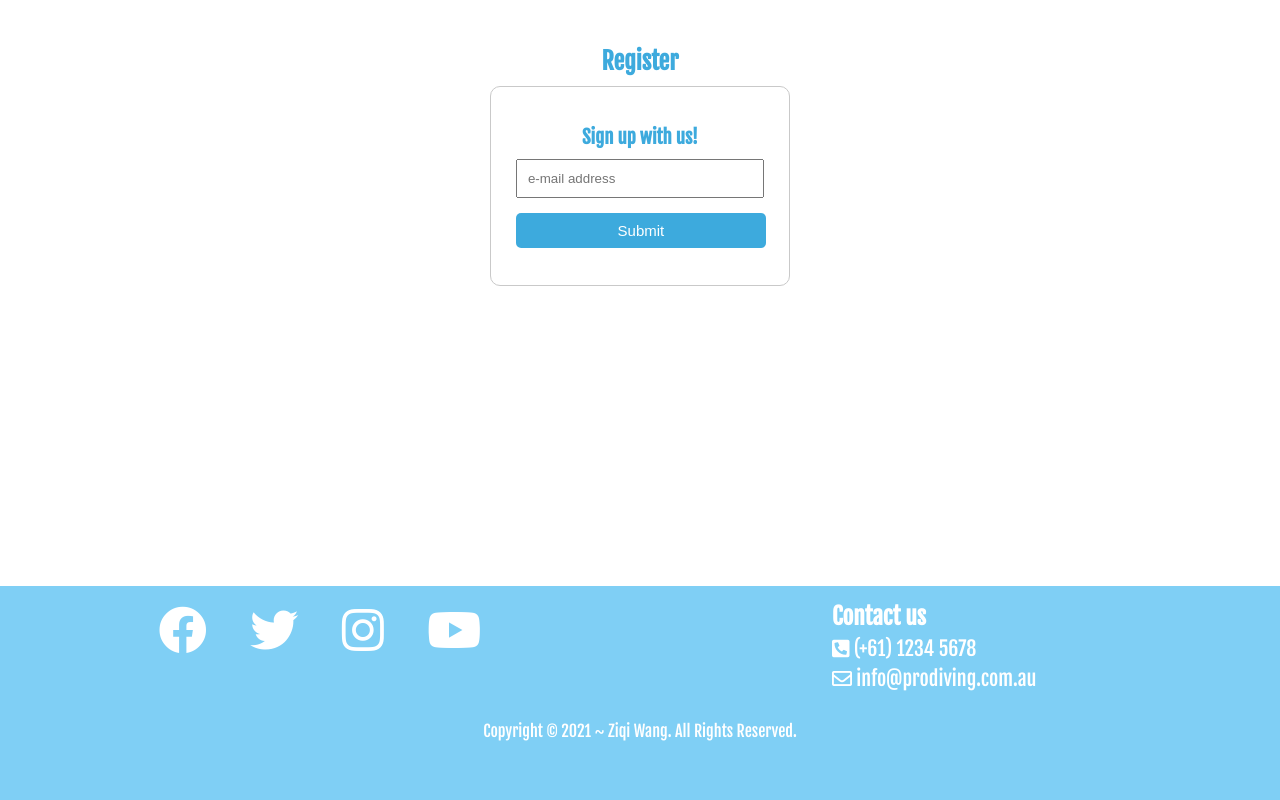
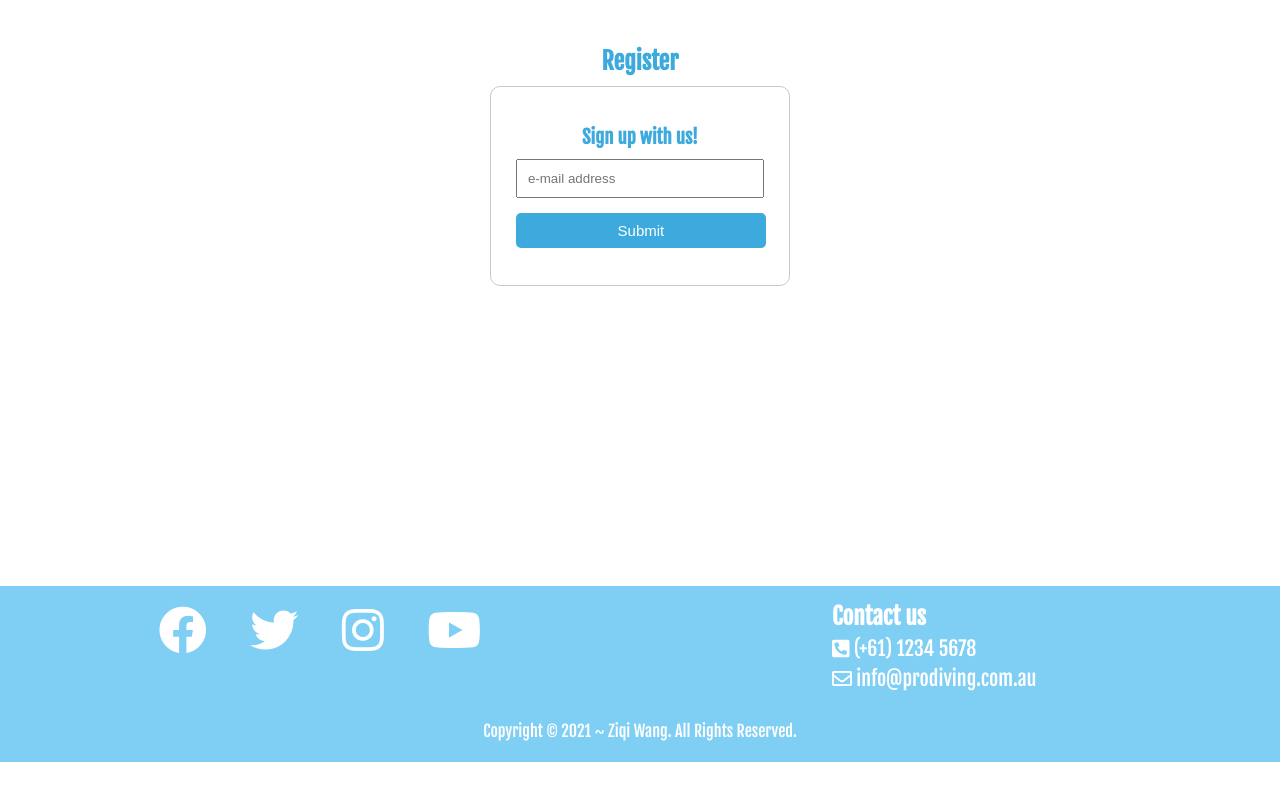
Before and after one commit to ZQWang39/Udacity-Project-2.Landing-page, a plain HTML site: page index.html in a window 1280 px wide. Shown: the part 2454-3254 px from the top of the page. After the commit the page ends 3216 px from the top, so only its background shows below. Drawn offline with Linux system fonts and the light colour scheme.

Commit message:
Change footer height

```diff
--- a/css/styles.css
+++ b/css/styles.css
@@ -423,7 +423,7 @@ button:hover {
 
 .footer-section {
     height: auto;
-    min-height: 30vh;
+    min-height: 22vh;
     background: rgb(127, 207, 245)
 
 }
```
